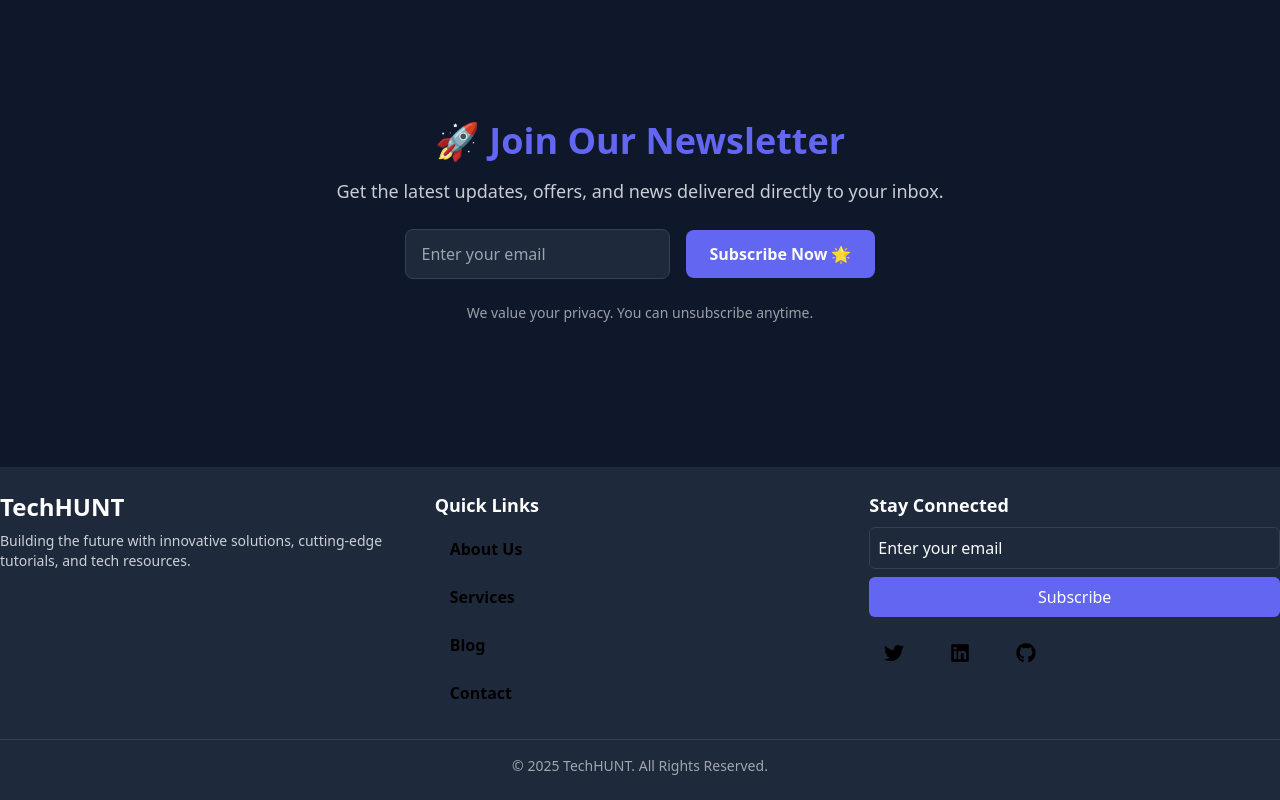
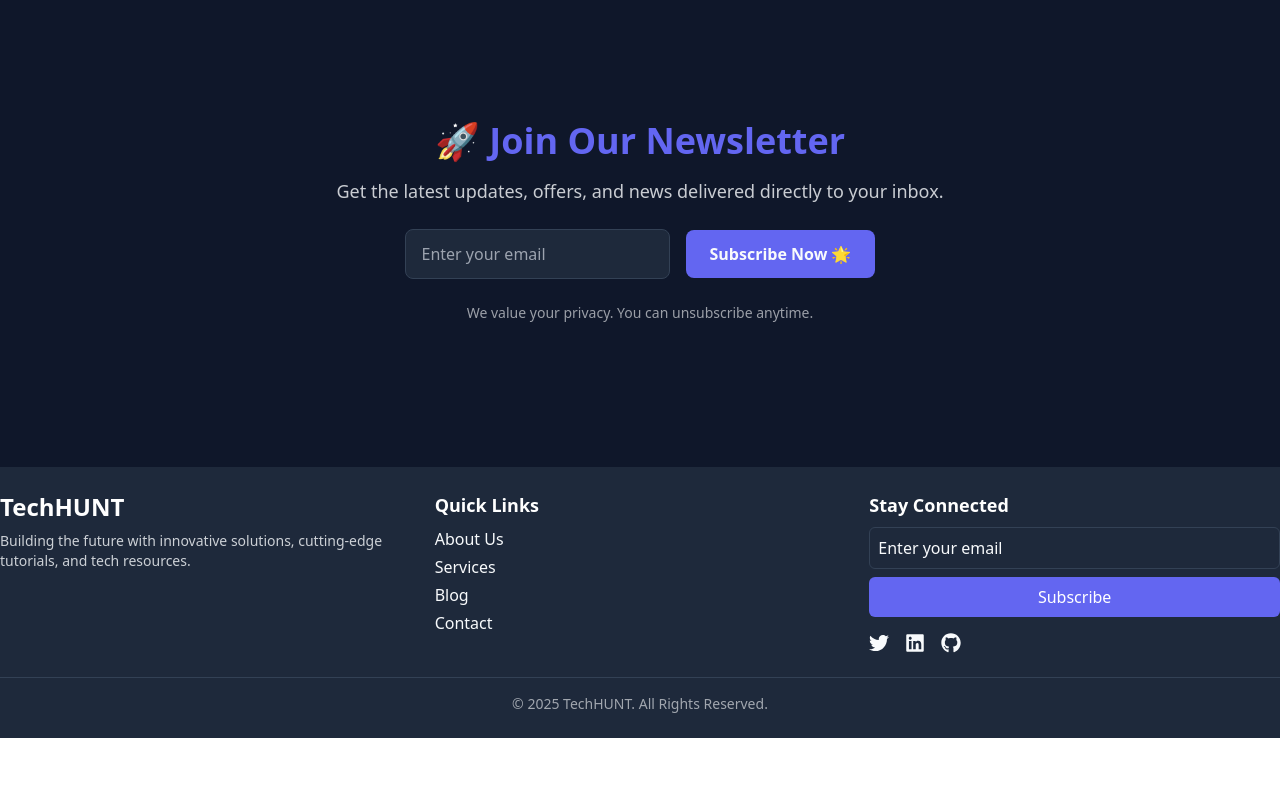
Before and after one commit to Joynal-Abedin85/tech-hunt-client, a React (Vite) app: page / in a window 1280 px wide. Shown: the part 2957-3757 px from the top of the page. After the commit the page ends 3695 px from the top, so only its background shows below. Built offline with nearby package versions, Linux system fonts and the light colour scheme; no server answers.

Commit message:
add footer section color

```diff
--- a/src/pages/Users/Footer.jsx
+++ b/src/pages/Users/Footer.jsx
@@ -19,16 +19,16 @@ const Footer = () => {
           <h2 className="text-white text-lg font-semibold mb-2">Quick Links</h2>
           <ul className="space-y-1">
             <li>
-              <a className="hover:text-hover">About Us</a>
+              <h1 className="hover:text-hover w-max">About Us</h1>
             </li>
             <li>
-              <a className="hover:text-hover">Services</a>
+              <h1 className="hover:text-hover w-max">Services</h1>
             </li>
             <li>
-              <a className="hover:text-hover">Blog</a>
+              <h1 className="hover:text-hover w-max">Blog</h1>
             </li>
             <li>
-              <a className="hover:text-hover">Contact</a>
+              <h1 className="hover:text-hover w-max">Contact</h1>
             </li>
           </ul>
         </div>
@@ -52,15 +52,15 @@ const Footer = () => {
             </button>
           </form>
           <div className="flex space-x-4 mt-4">
-            <a href="#" className="hover:text-hover">
+            <h1  className="hover:text-hover w-max">
               <FaTwitter size={20} />
-            </a>
-            <a href="#" className="hover:text-hover">
+            </h1>
+            <h1 className="hover:text-hover w-max">
               <FaLinkedin size={20} />
-            </a>
-            <a href="#" className="hover:text-hover">
+            </h1>
+            <h1 className="hover:text-hover w-max">
               <FaGithub size={20} />
-            </a>
+            </h1>
           </div>
         </div>
       </div>
```
